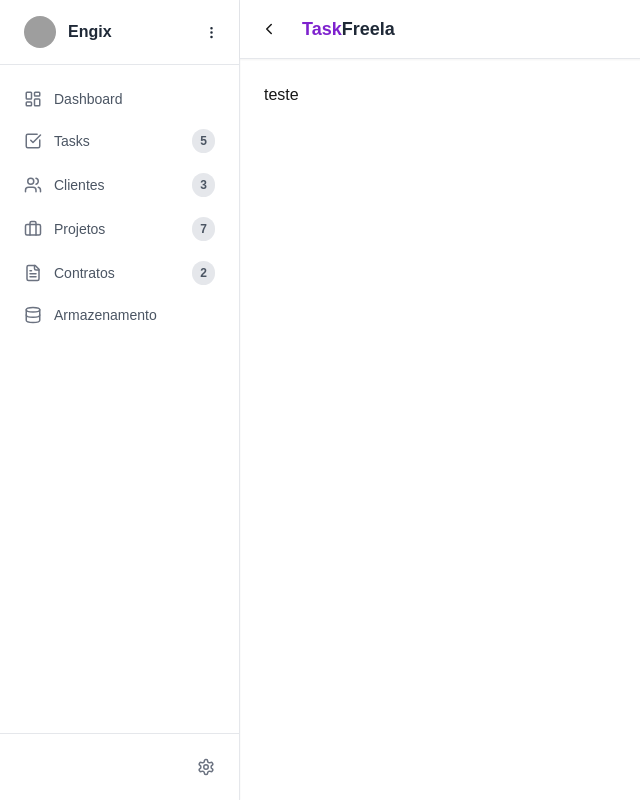
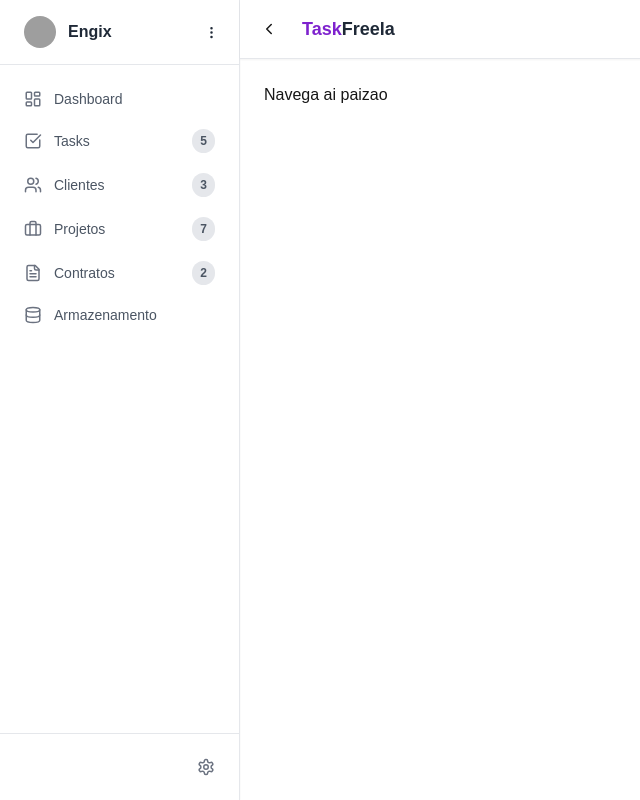
Before and after one commit to rdsgabriel/landing-testes, a Next.js app: page /workspace in a window 1280 px wide. Shown: the whole page, without its empty margins (0-640 px from the left). Built offline with nearby package versions, Linux system fonts and the light colour scheme; grey boxes are pictures that could not be loaded.

Commit message:
login to workspace

```diff
--- a/app/login/login-tab.tsx
+++ b/app/login/login-tab.tsx
@@ -61,9 +61,13 @@ export default function LoginPage() {
                   <Checkbox id="remember" className="h-4 w-4 text-purple-600 focus:ring-blue-500 border-gray-300 rounded data-[state=checked]:bg-purple-600" />
                   <Label htmlFor="remember" className="ml-2 block text-sm text-gray-600 font-bold">Lembrar-me</Label>
                 </div>
-                <Button className="w-full font-medium bg-purple-100 hover:bg-purple-600 hover:text-white text-purple-600 border-purple-600 border">
+
+                <Link href={'/workspace'}>
+                <Button className=" mt-4 w-full font-medium bg-purple-100 hover:bg-purple-600 hover:text-white text-purple-600 border-purple-600 border">
                   Entrar
                 </Button>
+                </Link>
+
               </form>
             </TabsContent>
             <TabsContent value="sso">
--- a/app/workspace/page.tsx
+++ b/app/workspace/page.tsx
@@ -2,7 +2,7 @@ import Workspace from "./home-page";
 export default function Home() {
   return (
    <Workspace>
-    <h1>teste</h1>
+    <h1> Navega ai paizao</h1>
    </Workspace>
   );
 }
```
